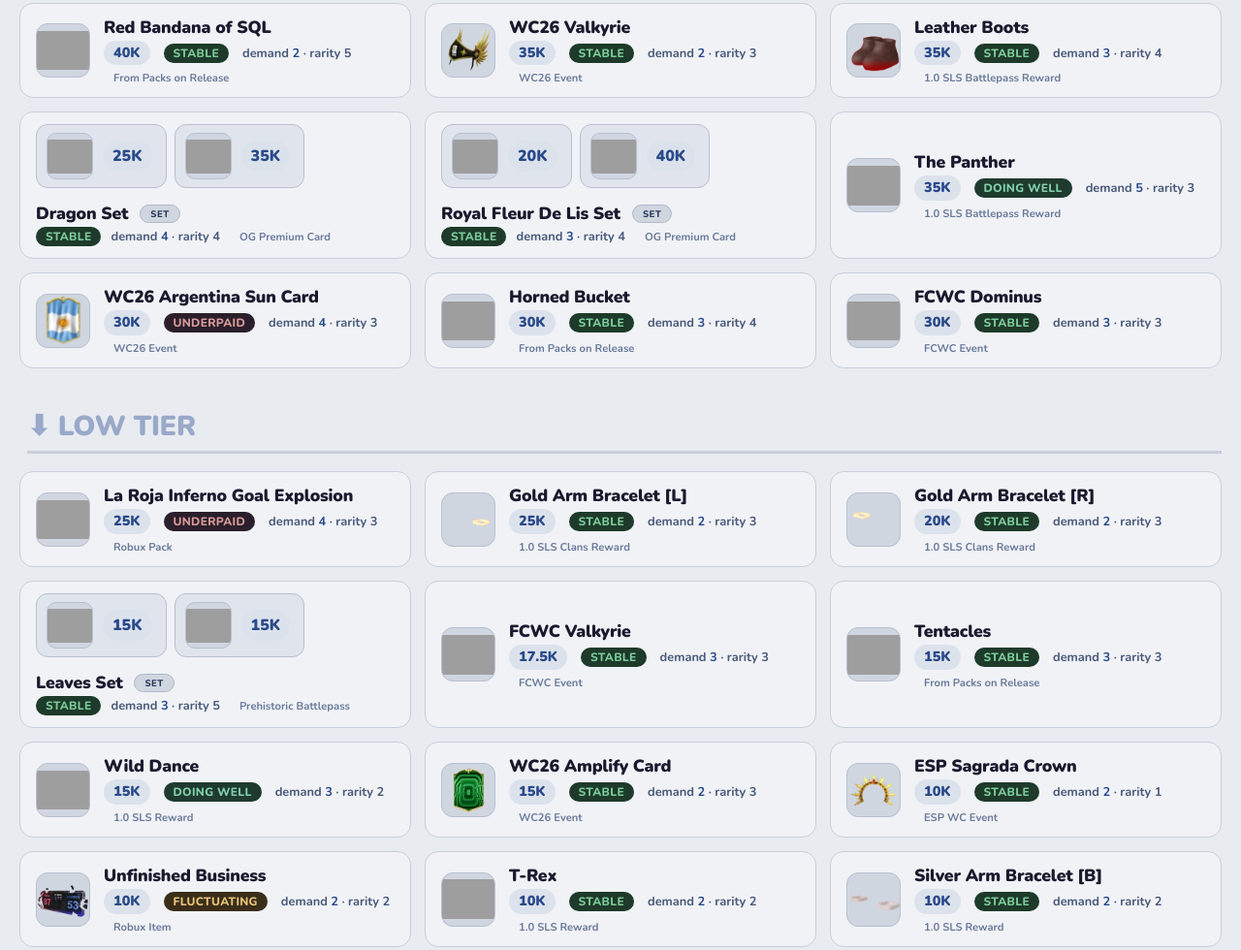
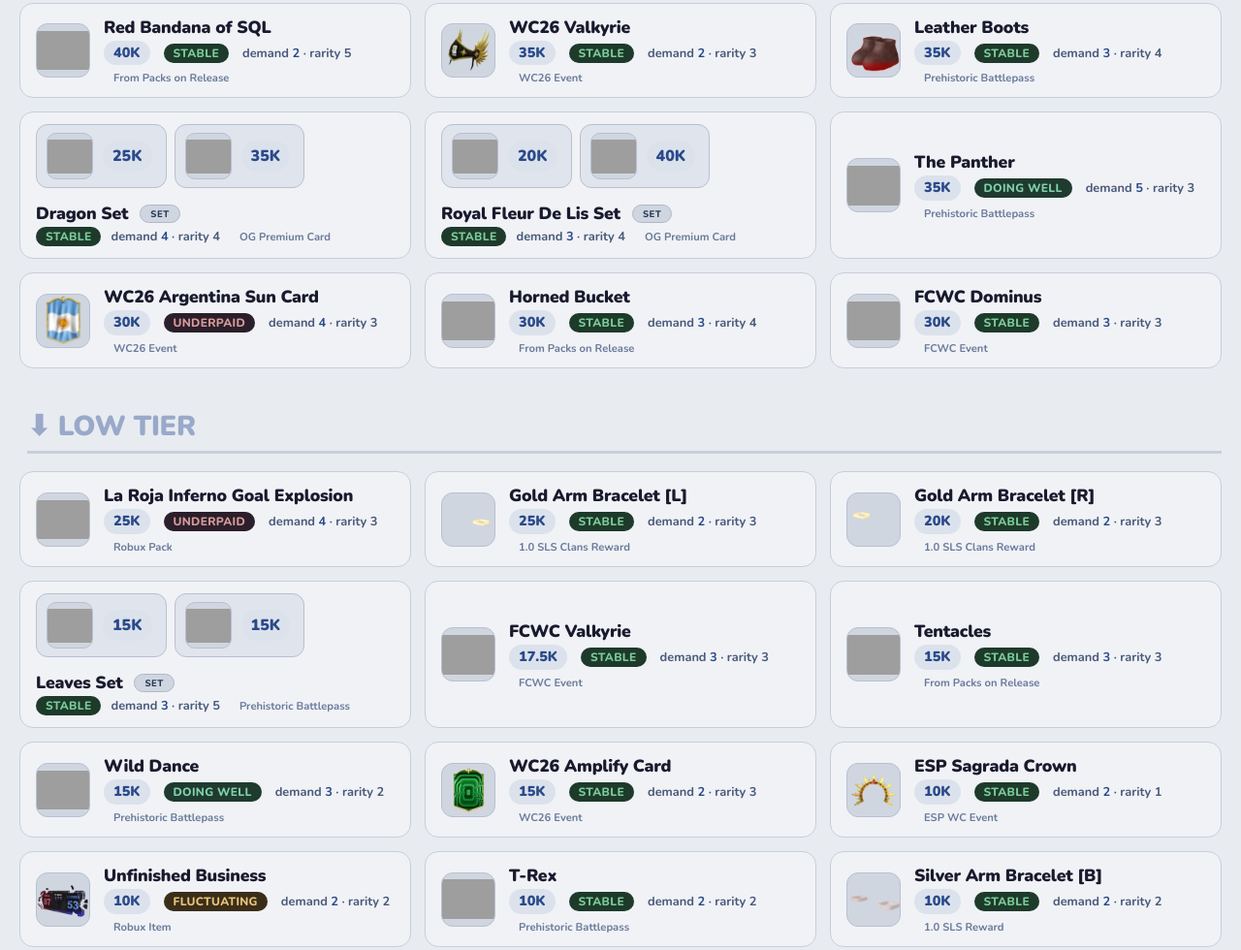
Before and after one commit to moonlast/fss-values, a plain HTML site: page index.html in a window 1280 px wide. Shown: the part 2074-3054 px from the top of the page at 97% size. Drawn offline with nearby package versions, Linux system fonts and the light colour scheme; grey boxes are pictures that could not be loaded.

Commit message:
Update index.html

```diff
--- a/index.html
+++ b/index.html
@@ -1451,7 +1451,7 @@
                 stability: "Stable",
                 demand: 3,
                 rarity: 4,
-                origin: "1.0 SLS Battlepass Reward",
+                origin: "Prehistoric Battlepass",
                 tier: "mid",
                 image: "https://raw.githubusercontent.com/moonlast/fss-values/refs/heads/main/leather.png",
                 numericValue: 35000
@@ -1486,7 +1486,7 @@
                 stability: "Doing Well",
                 demand: 5,
                 rarity: 3,
-                origin: "1.0 SLS Battlepass Reward",
+                origin: "Prehistoric Battlepass",
                 tier: "mid",
                 image: "https://tr.rbxcdn.com/180DAY-20fa459c08ff31fdfb37ea8b91027760/420/420/Image/Webp/noFilter",
                 numericValue: 35000
@@ -1598,7 +1598,7 @@
                 stability: "Doing Well",
                 demand: 3,
                 rarity: 2,
-                origin: "1.0 SLS Reward",
+                origin: "Prehistoric Battlepass",
                 tier: "low",
                 image: "https://tr.rbxcdn.com/180DAY-106d9f12b2c7e5fdb7423a58197a2a03/420/420/Image/Webp/noFilter",
                 numericValue: 15000
@@ -1642,7 +1642,7 @@
                 stability: "Stable",
                 demand: 2,
                 rarity: 2,
-                origin: "1.0 SLS Reward",
+                origin: "Prehistoric Battlepass",
                 tier: "low",
                 image: "https://tr.rbxcdn.com/180DAY-bdeb6a2f9b3a226ef9f2dd9becee3067/420/420/Image/Webp/noFilter",
                 numericValue: 10000
@@ -1732,7 +1732,7 @@
                 stability: "Stable",
                 demand: 3,
                 rarity: 2,
-                origin: "From Packs on Release",
+                origin: "Prehistoric Battlepass",
                 tier: "low",
                 image: "https://raw.githubusercontent.com/moonlast/fss-values/refs/heads/main/fur.png",
                 numericValue: 8000
```
